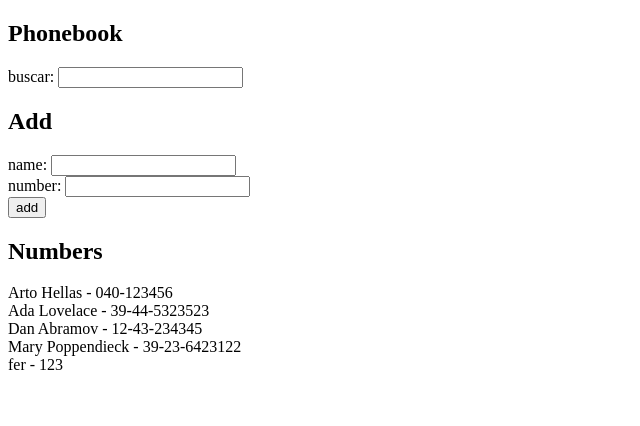
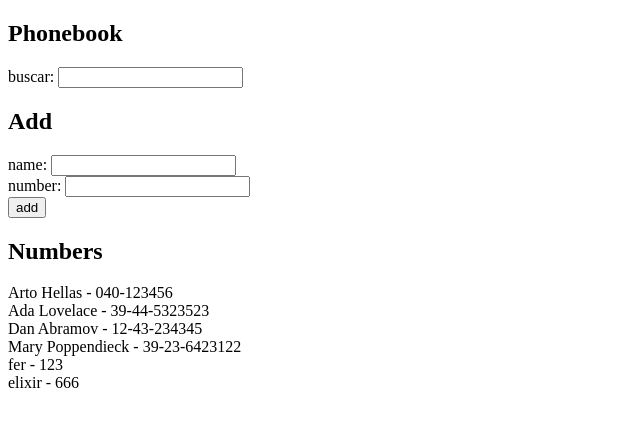
Before and after one commit to forquera/fullstack-open, a React (Vite) app in the folder part2/phonebook/: page / in a window 1280 px wide. Shown: the top 426 px of the page, without its empty margins (0-640 px from the left). Built offline with nearby package versions, Linux system fonts and the light colour scheme; data requests are answered from the project's data file.

Commit message:
part 2.13

```diff
--- a/part2/phonebook/db.json
+++ b/part2/phonebook/db.json
@@ -24,6 +24,11 @@
       "id": "a497",
       "name": "fer",
       "number": "123"
+    },
+    {
+      "id": "c2e7",
+      "name": "elixir",
+      "number": "666"
     }
   ]
 }
--- a/part2/phonebook/src/App.jsx
+++ b/part2/phonebook/src/App.jsx
@@ -2,6 +2,7 @@
 import { Filter } from "./components/filter";
 import { PersonForm } from "./components/personForm";
 import { Persons } from "./components/persons";
+import personService from "./services/persons";
 import axios from "axios";
 
 const App = () => {
@@ -11,11 +12,7 @@
   const [filterValue, setFilterValue] = useState("");
 
   const getPersons = () => {
-    const promise = axios.get("http://localhost:3001/persons");
-
-    promise.then((response) => {
-      setPersons(response.data);
-    });
+    personService.getAll().then((persons) => setPersons(persons));
   };
 
   useEffect(getPersons, []);
@@ -31,13 +28,13 @@
       return;
     }
 
-    const nameObject = {
+    const newObject = {
       name: newName,
       number: newNumber,
     };
 
-    axios.post("http://localhost:3001/persons", nameObject).then((response) => {
-      setPersons(persons.concat(response.data));
+    personService.create(newObject).then((returnedPerson) => {
+      setPersons(persons.concat(returnedPerson));
       setNewName("");
       setNewNumber("");
     });
--- /dev/null
+++ b/part2/phonebook/src/services/persons.js
@@ -0,0 +1,20 @@
+import axios from "axios";
+
+const baseUrl = "http://localhost:3001/persons";
+
+const getAll = () => {
+  const request = axios.get(baseUrl);
+
+  return request.then((response) => response.data);
+};
+
+const create = (newObject) => {
+  const request = axios.post(baseUrl, newObject);
+
+  return request.then((response) => response.data);
+};
+
+export default {
+  getAll,
+  create,
+};
```
